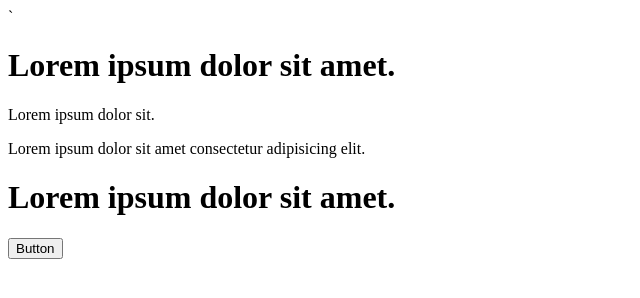
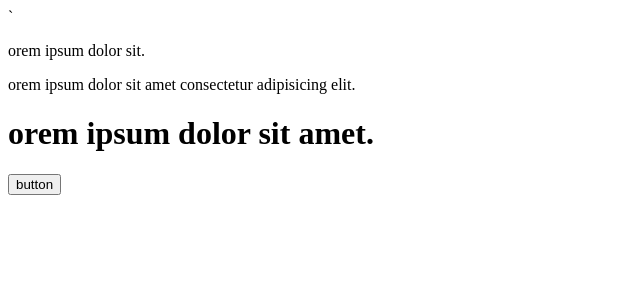
Before and after one commit to daniel-modex/gitdemo, a plain HTML site: page index.html in a window 1280 px wide. Shown: the whole page, without its empty margins (0-640 px from the left). Drawn offline with Linux system fonts and the light colour scheme.

```diff
--- a/index.html
+++ b/index.html
@@ -1,19 +1,19 @@
 `
-<!DOCTYPE html>
+
 <html lang="en">
 
 <head>
-    <meta charset="UTF-8">
+
     <meta name="viewport" content="width=device-width, initial-scale=1.0">
-    <title>Document</title>
+    <title>ocument</title>
 </head>
 
 <body>
-    <h1>Lorem ipsum dolor sit amet.</h1>
-    <p>Lorem ipsum dolor sit.</p>
-    <p>Lorem ipsum dolor sit amet consectetur adipisicing elit.</p>
-    <h1>Lorem ipsum dolor sit amet.</h1>
-    <input name="" id="" class="btn btn-primary" type="button" value="Button" />
+
+    <p>orem ipsum dolor sit.</p>
+    <p>orem ipsum dolor sit amet consectetur adipisicing elit.</p>
+    <h1>orem ipsum dolor sit amet.</h1>
+    <input name="" id="" class="btn btn-primary" type="button" value="button" />
 
 </body>
 
```
Also changed, not shown: about.html (+4 -4 lines), 1 other file.
